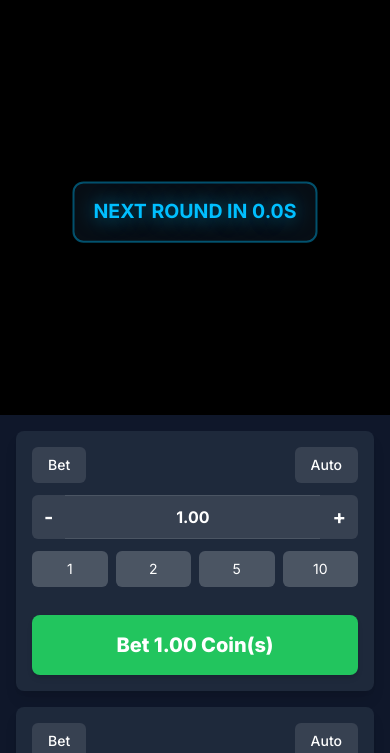
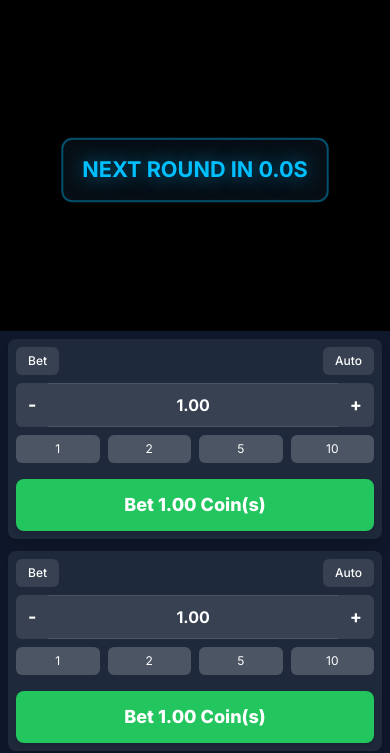
Before and after one commit to VTU-Resources/80, a plain HTML site: page index.html in a window 390 px wide. Shown: the part 91-844 px from the top of the page. Drawn offline with nearby package versions, Linux system fonts and the light colour scheme.

Commit message:
Update index.html

```diff
--- a/index.html
+++ b/index.html
@@ -3,15 +3,34 @@
 <head>
     <meta charset="UTF-8">
     <meta name="viewport" content="width=device-width, initial-scale=1.0">
-    <title>Aviator Coins</title>
+    <title>ಕಂದಮ್ಮ's Avaitor</title>
     <!-- 1. Load Tailwind CSS --><script src="https://cdn.tailwindcss.com"></script>
-    <!-- 2. Load Inter font --><link href="https://fonts.googleapis.com/css2?family=Inter:wght@400;500;600;700;800;900&display=swap" rel="stylesheet">
+    <!-- 2. Load Fonts -->
+    <link href="https://fonts.googleapis.com/css2?family=Inter:wght@400;500;600;700;800;900&display=swap" rel="stylesheet">
+    <link href="https://fonts.googleapis.com/css2?family=Russo+One&display=swap" rel="stylesheet">
     <!-- 3. Custom Styles --><style>
         body {
             font-family: 'Inter', sans-serif;
             touch-action: manipulation; /* Disable double-tap to zoom on mobile */
             background-color: #000;
+            /* Prevent text selection */
+            -webkit-user-select: none; /* Safari */
+            -ms-user-select: none; /* IE 10+ */
+            user-select: none; /* Standard */
         }
+
+        /* NEW: Remove click/touch highlights */
+        * {
+            -webkit-tap-highlight-color: transparent;
+            outline: none;
+            -moz-outline: none;
+        }
+
+        /* NEW: Game Title Font */
+        .font-russo {
+            font-family: 'Russo One', sans-serif;
+        }
+
         /* Custom styles for disabled button */
         .btn-disabled {
             opacity: 0.5;
@@ -46,32 +65,30 @@
             background-color: rgba(0,0,0,0.1);
         }
 
-        /* Custom toggle switch */
-        .toggle-checkbox:checked + .toggle-label {
-            background-color: #48bb78; /* green-500 */
-        }
-        .toggle-checkbox:checked + .toggle-label .toggle-dot {
-            transform: translateX(100%);
-        }
-
     </style>
 </head>
 <body class="bg-black text-white h-screen overflow-hidden flex flex-col">
 
-    <!-- Top Game Area (Fixed Height) --><div id="game-area" class="flex-shrink-0 relative w-full h-3/5">
+    <!-- Top Game Area (Fixed Height) -->
+    <!-- NEW: Changed to h-1/2 for 50/50 split on mobile, sm:h-3/5 for desktop -->
+    <div id="game-area" class="flex-shrink-0 relative w-full h-1/2 sm:h-3/5">
         <!-- Canvas for drawing the graph and plane --><canvas id="game-canvas" class="absolute inset-0 w-full h-full"></canvas>
 
-        <!-- Header --><header class="absolute top-0 left-0 right-0 p-4 z-10 flex justify-between items-center w-full">
-            <h1 class="text-2xl font-bold text-indigo-400">Aviator Coins</h1>
-            <div class="bg-gray-900 bg-opacity-70 px-4 py-2 rounded-lg shadow-inner">
-                <span class="text-sm font-medium text-gray-400">COINS: </span>
-                <span id="coin-balance" class="text-lg font-bold text-yellow-400">1000.00</span>
+        <!-- Header -->
+        <!-- NEW: Reduced padding and text size for mobile -->
+        <header class="absolute top-0 left-0 right-0 p-2 sm:p-4 z-10 flex justify-between items-center w-full">
+            <h1 class="font-russo text-xl sm:text-3xl font-bold text-indigo-400">ಕಂದಮ್ಮ's Avaitor</h1>
+            <div class="bg-gray-900 bg-opacity-70 px-3 py-1.5 sm:px-4 sm:py-2 rounded-lg shadow-inner">
+                <span class="text-xs sm:text-sm font-medium text-gray-400">COINS: </span>
+                <span id="coin-balance" class="text-sm sm:text-lg font-bold text-yellow-400">1000.00</span>
             </div>
         </header>
 
-        <!-- History of Multipliers --><div class="absolute top-16 left-0 right-0 px-4 pt-0 pb-4 z-10 h-8 flex items-center gap-2 overflow-hidden w-full">
+        <!-- History of Multipliers -->
+        <!-- NEW: Adjusted position (top-14) and item size for mobile -->
+        <div class="absolute top-14 sm:top-16 left-0 right-0 px-2 sm:px-4 pt-0 pb-4 z-10 h-8 flex items-center gap-2 overflow-hidden w-full">
             <span class="text-xs text-gray-500 font-semibold flex-shrink-0">History:</span>
-            <div id="history-bar" class="flex flex-row-reverse gap-2 flex-grow overflow-x-auto justify-end">
+            <div id="history-bar" class="flex flex-row-reverse gap-1 sm:gap-2 flex-grow overflow-x-auto justify-end">
                 <!-- History items will be injected here --></div>
         </div>
 
@@ -79,57 +96,64 @@
             <!-- Notifications will be injected here --></div>
     </div>
 
-    <!-- Bottom Controls Area (Scrollable) --><div id="main-controls-scroller" class="flex-grow w-full bg-slate-900 overflow-y-auto p-4 flex flex-col gap-4">
+    <!-- Bottom Controls Area (Scrollable) -->
+    <!-- NEW: Changed to h-1/2 for 50/50 split on mobile -->
+    <div id="main-controls-scroller" class="h-1/2 sm:flex-grow w-full bg-slate-900 overflow-y-auto p-2 sm:p-4 flex flex-col gap-3 sm:gap-4">
 
-        <!-- Bet Control 1 (main functional) --><div class="flex-shrink-0 bg-slate-800 p-4 rounded-lg shadow-lg">
-            <div class="flex justify-between items-center mb-3">
-                <button class="px-4 py-2 rounded-md bg-gray-700 text-sm font-medium hover:bg-gray-600">Bet</button>
-                <button class="px-4 py-2 rounded-md bg-gray-700 text-sm font-medium hover:bg-gray-600">Auto</button>
+        <!-- Bet Control 1 (main functional) -->
+        <!-- NEW: Reduced padding and font sizes for mobile -->
+        <div class="flex-shrink-0 bg-slate-800 p-2 sm:p-4 rounded-lg shadow-lg">
+            <div class="flex justify-between items-center mb-2 sm:mb-3">
+                <button class="px-3 py-1.5 sm:px-4 sm:py-2 rounded-md bg-gray-700 text-xs sm:text-sm font-medium hover:bg-gray-600">Bet</button>
+                <button class="px-3 py-1.5 sm:px-4 sm:py-2 rounded-md bg-gray-700 text-xs sm:text-sm font-medium hover:bg-gray-600">Auto</button>
             </div>
-            <div class="flex mb-3">
-                <button id="bet-minus-1" class="bet-minus bg-gray-700 px-3 py-2 rounded-l-md hover:bg-gray-600 text-xl font-bold">-</button>
-                <input type="number" id="bet-amount-1" class="bet-amount w-full bg-gray-700 text-white font-bold p-2 text-center border-y border-gray-600 focus:outline-none focus:ring-2 focus:ring-indigo-500" value="1.00" min="1.00" step="0.01">
-                <button id="bet-plus-1" class="bet-plus bg-gray-700 px-3 py-2 rounded-r-md hover:bg-gray-600 text-xl font-bold">+</button>
+            <div class="flex mb-2 sm:mb-3">
+                <button id="bet-minus-1" class="bet-minus bg-gray-700 px-3 py-2 rounded-l-md hover:bg-gray-600 text-lg sm:text-xl font-bold">-</button>
+                <input type="number" id="bet-amount-1" class="bet-amount w-full bg-gray-700 text-white font-bold p-2 text-center border-y border-gray-600 focus:outline-none focus:bg-gray-600" value="1.00" min="1.00" step="0.01">
+                <button id="bet-plus-1" class="bet-plus bg-gray-700 px-3 py-2 rounded-r-md hover:bg-gray-600 text-lg sm:text-xl font-bold">+</button>
             </div>
-            <div class="grid grid-cols-4 gap-2 mb-3">
-                <button class="quick-bet-btn quick-bet-btn-1 bg-gray-600 hover:bg-gray-500 py-2 rounded-md text-sm" data-panel="1" data-amount="1">1</button>
-                <button class="quick-bet-btn quick-bet-btn-1 bg-gray-600 hover:bg-gray-500 py-2 rounded-md text-sm" data-panel="1" data-amount="2">2</button>
-                <button class="quick-bet-btn quick-bet-btn-1 bg-gray-600 hover:bg-gray-500 py-2 rounded-md text-sm" data-panel="1" data-amount="5">5</button>
-                <button class="quick-bet-btn quick-bet-btn-1 bg-gray-600 hover:bg-gray-500 py-2 rounded-md text-sm" data-panel="1" data-amount="10">10</button>
+            <div class="grid grid-cols-4 gap-2 mb-2 sm:mb-3">
+                <button class="quick-bet-btn quick-bet-btn-1 bg-gray-600 hover:bg-gray-500 py-1.5 sm:py-2 rounded-md text-xs sm:text-sm" data-panel="1" data-amount="1">1</button>
+                <button class="quick-bet-btn quick-bet-btn-1 bg-gray-600 hover:bg-gray-500 py-1.5 sm:py-2 rounded-md text-xs sm:text-sm" data-panel="1" data-amount="2">2</button>
+                <button class="quick-bet-btn quick-bet-btn-1 bg-gray-600 hover:bg-gray-500 py-1.5 sm:py-2 rounded-md text-xs sm:text-sm" data-panel="1" data-amount="5">5</button>
+                <button class="quick-bet-btn quick-bet-btn-1 bg-gray-600 hover:bg-gray-500 py-1.5 sm:py-2 rounded-md text-xs sm:text-sm" data-panel="1" data-amount="10">10</button>
             </div>
 
-            <button id="bet-button-1" class="bet-button mt-4 w-full bg-green-500 hover:bg-green-600 text-white font-extrabold py-4 px-6 rounded-lg text-xl shadow-md transition-all duration-200 transform active:scale-95" data-panel="1">
+            <button id="bet-button-1" class="bet-button mt-2 sm:mt-4 w-full bg-green-500 hover:bg-green-600 text-white font-extrabold py-3 sm:py-4 px-4 sm:px-6 rounded-lg text-lg sm:text-xl shadow-md transition-all duration-200 transform active:scale-95" data-panel="1">
                 Bet <span id="bet-button-amount-1" class="bet-button-amount">1.00</span> Coin(s)
             </button>
         </div>
 
-        <!-- Bet Control 2 (now functional) --><div class="flex-shrink-0 bg-slate-800 p-4 rounded-lg shadow-lg">
-            <div class="flex justify-between items-center mb-3">
-                <button class="px-4 py-2 rounded-md bg-gray-700 text-sm font-medium hover:bg-gray-600">Bet</button>
-                <button class="px-4 py-2 rounded-md bg-gray-700 text-sm font-medium hover:bg-gray-600">Auto</button>
+        <!-- Bet Control 2 (now functional) -->
+        <!-- NEW: Reduced padding and font sizes for mobile -->
+        <div class="flex-shrink-0 bg-slate-800 p-2 sm:p-4 rounded-lg shadow-lg">
+            <div class="flex justify-between items-center mb-2 sm:mb-3">
+                <button class="px-3 py-1.5 sm:px-4 sm:py-2 rounded-md bg-gray-700 text-xs sm:text-sm font-medium hover:bg-gray-600">Bet</button>
+                <button class="px-3 py-1.5 sm:px-4 sm:py-2 rounded-md bg-gray-700 text-xs sm:text-sm font-medium hover:bg-gray-600">Auto</button>
             </div>
-            <div class="flex mb-3">
-                <button id="bet-minus-2" class="bet-minus bg-gray-700 px-3 py-2 rounded-l-md hover:bg-gray-600 text-xl font-bold">-</button>
-                <input type="number" id="bet-amount-2" class="bet-amount w-full bg-gray-700 text-white font-bold p-2 text-center border-y border-gray-600 focus:outline-none focus:ring-2 focus:ring-indigo-500" value="1.00" min="1.00" step="0.01">
-                <button id="bet-plus-2" class="bet-plus bg-gray-700 px-3 py-2 rounded-r-md hover:bg-gray-600 text-xl font-bold">+</button>
+            <div class="flex mb-2 sm:mb-3">
+                <button id="bet-minus-2" class="bet-minus bg-gray-700 px-3 py-2 rounded-l-md hover:bg-gray-600 text-lg sm:text-xl font-bold">-</button>
+                <input type="number" id="bet-amount-2" class="bet-amount w-full bg-gray-700 text-white font-bold p-2 text-center border-y border-gray-600 focus:outline-none focus:bg-gray-600" value="1.00" min="1.00" step="0.01">
+                <button id="bet-plus-2" class="bet-plus bg-gray-700 px-3 py-2 rounded-r-md hover:bg-gray-600 text-lg sm:text-xl font-bold">+</button>
             </div>
-            <div class="grid grid-cols-4 gap-2 mb-3">
-                <button class="quick-bet-btn quick-bet-btn-2 bg-gray-600 hover:bg-gray-500 py-2 rounded-md text-sm" data-panel="2" data-amount="1">1</button>
-                <button class="quick-bet-btn quick-bet-btn-2 bg-gray-600 hover:bg-gray-500 py-2 rounded-md text-sm" data-panel="2" data-amount="2">2</button>
-                <button class="quick-bet-btn quick-bet-btn-2 bg-gray-600 hover:bg-gray-500 py-2 rounded-md text-sm" data-panel="2" data-amount="5">5</button>
-                <button class="quick-bet-btn quick-bet-btn-2 bg-gray-600 hover:bg-gray-500 py-2 rounded-md text-sm" data-panel="2" data-amount="10">10</button>
+            <div class="grid grid-cols-4 gap-2 mb-2 sm:mb-3">
+                <button class="quick-bet-btn quick-bet-btn-2 bg-gray-600 hover:bg-gray-500 py-1.5 sm:py-2 rounded-md text-xs sm:text-sm" data-panel="2" data-amount="1">1</button>
+                <button class="quick-bet-btn quick-bet-btn-2 bg-gray-600 hover:bg-gray-500 py-1.5 sm:py-2 rounded-md text-xs sm:text-sm" data-panel="2" data-amount="2">2</button>
+                <button class="quick-bet-btn quick-bet-btn-2 bg-gray-600 hover:bg-gray-500 py-1.5 sm:py-2 rounded-md text-xs sm:text-sm" data-panel="2" data-amount="5">5</button>
+                <button class="quick-bet-btn quick-bet-btn-2 bg-gray-600 hover:bg-gray-500 py-1.5 sm:py-2 rounded-md text-xs sm:text-sm" data-panel="2" data-amount="10">10</button>
             </div>
 
-            <button id="bet-button-2" class="bet-button mt-4 w-full bg-green-500 hover:bg-green-600 text-white font-extrabold py-4 px-6 rounded-lg text-xl shadow-md transition-all duration-200 transform active:scale-95" data-panel="2">
+            <button id="bet-button-2" class="bet-button mt-2 sm:mt-4 w-full bg-green-500 hover:bg-green-600 text-white font-extrabold py-3 sm:py-4 px-4 sm:px-6 rounded-lg text-lg sm:text-xl shadow-md transition-all duration-200 transform active:scale-95" data-panel="2">
                 Bet <span id="bet-button-amount-2" class="bet-button-amount">1.00</span> Coin(s)
             </button>
         </div>
 
-        <!-- Live Bets Panel (Pro Feature) --><div class="flex-shrink-0 bg-slate-800 bg-opacity-70 p-2 rounded-lg h-72">
+        <!-- Live Bets Panel (Pro Feature) -->
+        <div class="flex-shrink-0 bg-slate-800 bg-opacity-70 p-2 rounded-lg h-72">
             <!-- Tabs for All Bets / Previous / Top --><div class="flex justify-around border-b border-gray-700 mb-2">
-                <button class="py-2 px-4 text-sm font-semibold text-white border-b-2 border-indigo-500">All Bets</button>
-                <button class="py-2 px-4 text-sm font-semibold text-gray-400 hover:text-white">Previous</button>
-                <button class="py-2 px-4 text-sm font-semibold text-gray-400 hover:text-white">Top</button>
+                <button class="py-2 px-4 text-xs sm:text-sm font-semibold text-white border-b-2 border-indigo-500">All Bets</button>
+                <button class="py-2 px-4 text-xs sm:text-sm font-semibold text-gray-400 hover:text-white">Previous</button>
+                <button class="py-2 px-4 text-xs sm:text-sm font-semibold text-gray-400 hover:text-white">Top</button>
             </div>
             <div id="live-bets-list" class="h-full overflow-y-auto">
                 <!-- Live bets will be injected here --></div>
@@ -407,6 +431,7 @@
 
                 // Clean all dynamic classes first
                 dom.buttonEl.classList.remove(...allButtonClasses);
+                dom.buttonEl.classList.add('text-white'); // Default text color
 
                 if (gameState === 'WAITING') {
                     if (state.hasPlacedBet) {
@@ -444,9 +469,10 @@
 
         function updateHistoryBar() {
             historyBarEl.innerHTML = '';
-            history.slice(-15).forEach(multiplier => { // Show more history
+            // NEW: Sliced -20 for more history, reduced padding for mobile
+            history.slice(-20).forEach(multiplier => {
                 const el = document.createElement('span');
-                el.classList.add('px-3', 'py-1', 'rounded-full', 'text-xs', 'font-bold', 'shadow-md', 'bg-opacity-70', 'flex-shrink-0');
+                el.classList.add('px-2', 'py-0.5', 'sm:px-3', 'sm:py-1', 'rounded-full', 'text-xs', 'font-bold', 'shadow-md', 'bg-opacity-70', 'flex-shrink-0');
                 el.textContent = `${multiplier.toFixed(2)}x`;
                 el.classList.add(getHistoryColorClass(multiplier));
                 historyBarEl.appendChild(el);
@@ -471,7 +497,8 @@
         }
 
         function drawPlane(x, y, angle) {
-            const s = 15 * window.devicePixelRatio;
+            // NEW: Reduced plane size for mobile
+            const s = (window.innerWidth < 640 ? 10 : 15) * window.devicePixelRatio;
             ctx.save();
             ctx.translate(x, y);
             ctx.rotate(angle);
@@ -526,9 +553,10 @@
             const w = canvas.width;
             const h = canvas.height;
             // Padding
-            const bottomPadding = 50 * window.devicePixelRatio;
-            const topPadding = 80 * window.devicePixelRatio;
-            const sidePadding = 50 * window.devicePixelRatio;
+            // NEW: Reduced padding for mobile
+            const bottomPadding = (window.innerWidth < 640 ? 30 : 50) * window.devicePixelRatio;
+            const topPadding = (window.innerWidth < 640 ? 40 : 80) * window.devicePixelRatio;
+            const sidePadding = (window.innerWidth < 640 ? 20 : 50) * window.devicePixelRatio;
 
             // --- Get Current Theme ---
             const currentTheme = getCurrentTheme(currentMultiplier);
@@ -548,7 +576,8 @@
 
             const planeX = sidePadding + (w - 2 * sidePadding) * (duration / 10);
             const graphHeight = h - bottomPadding - topPadding;
-            const planeY = (h - bottomPadding) - graphHeight * (Math.log(planeMultiplier) / Math.log(15));
+            // NEW: Clamped planeY to prevent it from going off-screen at high multipliers
+            const planeY = Math.max(topPadding, (h - bottomPadding) - graphHeight * (Math.log(planeMultiplier) / Math.log(15)));
             const angle = -Math.atan(0.2 * duration * 0.5);
 
             // --- Draw Graph Line ---
@@ -568,7 +597,7 @@
                     const x = sidePadding + (w - 2 * sidePadding) * (t / 10); // 10 seconds to cross
                     const multiplier = 1 + 0.1 * Math.pow(t, 2); // Exponential curve
 
-                    const y = (h - bottomPadding) - graphHeight * (Math.log(multiplier) / Math.log(15)); // Log scale
+                    const y = Math.max(topPadding, (h - bottomPadding) - graphHeight * (Math.log(multiplier) / Math.log(15))); // Clamp Y
 
                     if (x > w - sidePadding) break;
 
@@ -590,7 +619,7 @@
                     const t = (graphDuration / rayCount) * i;
                     const x = sidePadding + (w - 2 * sidePadding) * (t / 10);
                     const multiplier = 1 + 0.1 * Math.pow(t, 2);
-                    const y = (h - bottomPadding) - graphHeight * (Math.log(multiplier) / Math.log(15));
+                    const y = Math.max(topPadding, (h - bottomPadding) - graphHeight * (Math.log(multiplier) / Math.log(15))); // Clamp Y
 
                     if (x > w - sidePadding) break;
 
@@ -601,7 +630,7 @@
 
                 // --- Draw the top line ---
                 ctx.beginPath();
-                ctx.lineWidth = 4 * window.devicePixelRatio; // Reset line width
+                ctx.lineWidth = (window.innerWidth < 640 ? 2 : 4) * window.devicePixelRatio; // Thinner line on mobile
                 ctx.strokeStyle = currentTheme.graph; // Reset stroke style
                 ctx.moveTo(sidePadding, h - bottomPadding);
                 let lineLastX = sidePadding;
@@ -609,7 +638,7 @@
                 for (let t = 0; t <= graphDuration; t += 0.05) {
                     const x = sidePadding + (w - 2 * sidePadding) * (t / 10);
                     const multiplier = 1 + 0.1 * Math.pow(t, 2);
-                    const y = (h - bottomPadding) - graphHeight * (Math.log(multiplier) / Math.log(15));
+                    const y = Math.max(topPadding, (h - bottomPadding) - graphHeight * (Math.log(multiplier) / Math.log(15))); // Clamp Y
 
                     if (x > w - sidePadding) break;
 
@@ -640,6 +669,11 @@
             let showGlow = false;
             let textYPosition = h / 2.5;
 
+            // NEW: Responsive font sizes
+            const mainFontSize = Math.min(w / 10, (window.innerWidth < 640 ? 60 : 90)) * window.devicePixelRatio;
+            const subFontSize = Math.min(w / 20, (window.innerWidth < 640 ? 24 : 40)) * window.devicePixelRatio;
+            const timerFontSize = Math.min(w / 18, (window.innerWidth < 640 ? 28 : 40)) * window.devicePixelRatio;
+
             if (gameState === 'IN_PROGRESS') {
                 mainText = `${currentMultiplier.toFixed(2)}x`;
                 showGlow = true;
@@ -652,14 +686,13 @@
             } else if (gameState === 'WAITING') {
                 // NEW: Draw Professional Waiting Timer
                 const timerText = `NEXT ROUND IN ${waitingTimer.toFixed(1)}S`;
-                const fontSize = Math.min(w / 20, 40) * window.devicePixelRatio;
-                ctx.font = `bold ${fontSize}px Inter`;
+                ctx.font = `bold ${timerFontSize}px Inter`;
                 ctx.textAlign = 'center';
                 ctx.textBaseline = 'middle';
 
                 const textMetrics = ctx.measureText(timerText);
                 const textWidth = textMetrics.width;
-                const textHeight = fontSize * 1.5; // Approximate height with line spacing
+                const textHeight = timerFontSize * 1.5; // Approximate height
 
                 const boxPaddingX = 20 * window.devicePixelRatio;
                 const boxPaddingY = 15 * window.devicePixelRatio;
@@ -696,14 +729,14 @@
 
             // Draw Main Text (Multiplier)
             ctx.fillStyle = textColor;
-            ctx.font = `bold ${Math.min(w / 10, 90) * window.devicePixelRatio}px Inter`; // Bigger font
+            ctx.font = `bold ${mainFontSize}px Inter`; // Bigger font
             ctx.textAlign = 'center';
             ctx.textBaseline = 'middle';
             ctx.fillText(mainText, w / 2, textYPosition);
 
             // Draw Subtext (FLEW AWAY!) if applicable
             if (subText) {
-                ctx.font = `bold ${Math.min(w / 20, 40) * window.devicePixelRatio}px Inter`;
+                ctx.font = `bold ${subFontSize}px Inter`;
                 ctx.fillStyle = textColor;
                 ctx.fillText(subText, w / 2, h / 3.2); // Position above main multiplier
             }
@@ -851,7 +884,7 @@
             // Amount Input
             dom.amountEl.addEventListener('input', () => {
                 if (!state.hasPlacedBet) {
-                    let val = parseFloat(dom.amountEl.css);
+                    let val = parseFloat(dom.amountEl.value); // Read value on input
                     if (isNaN(val)) val = 1.00;
                     dom.buttonAmountSpan.textContent = val.toFixed(2);
                 }
```
